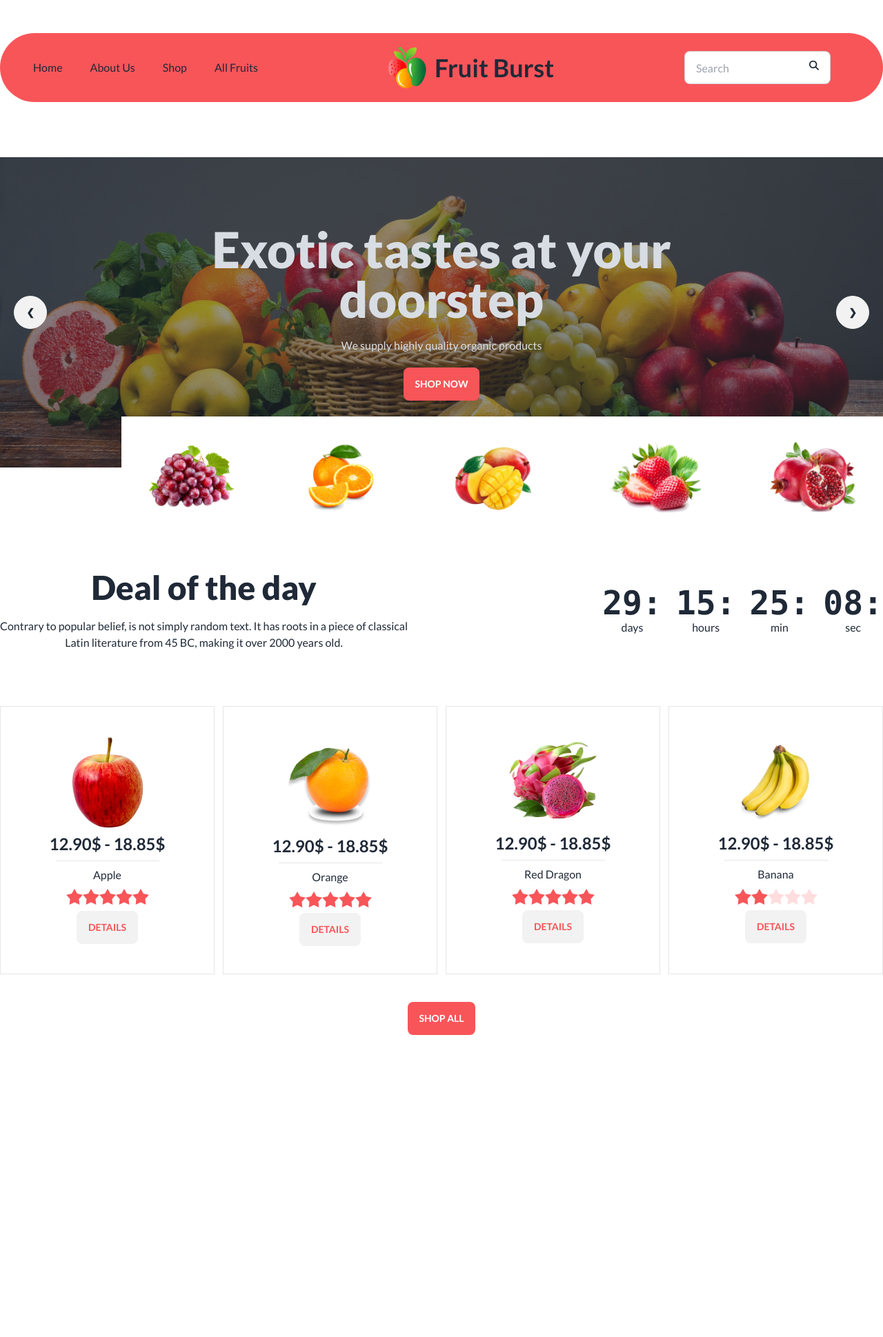
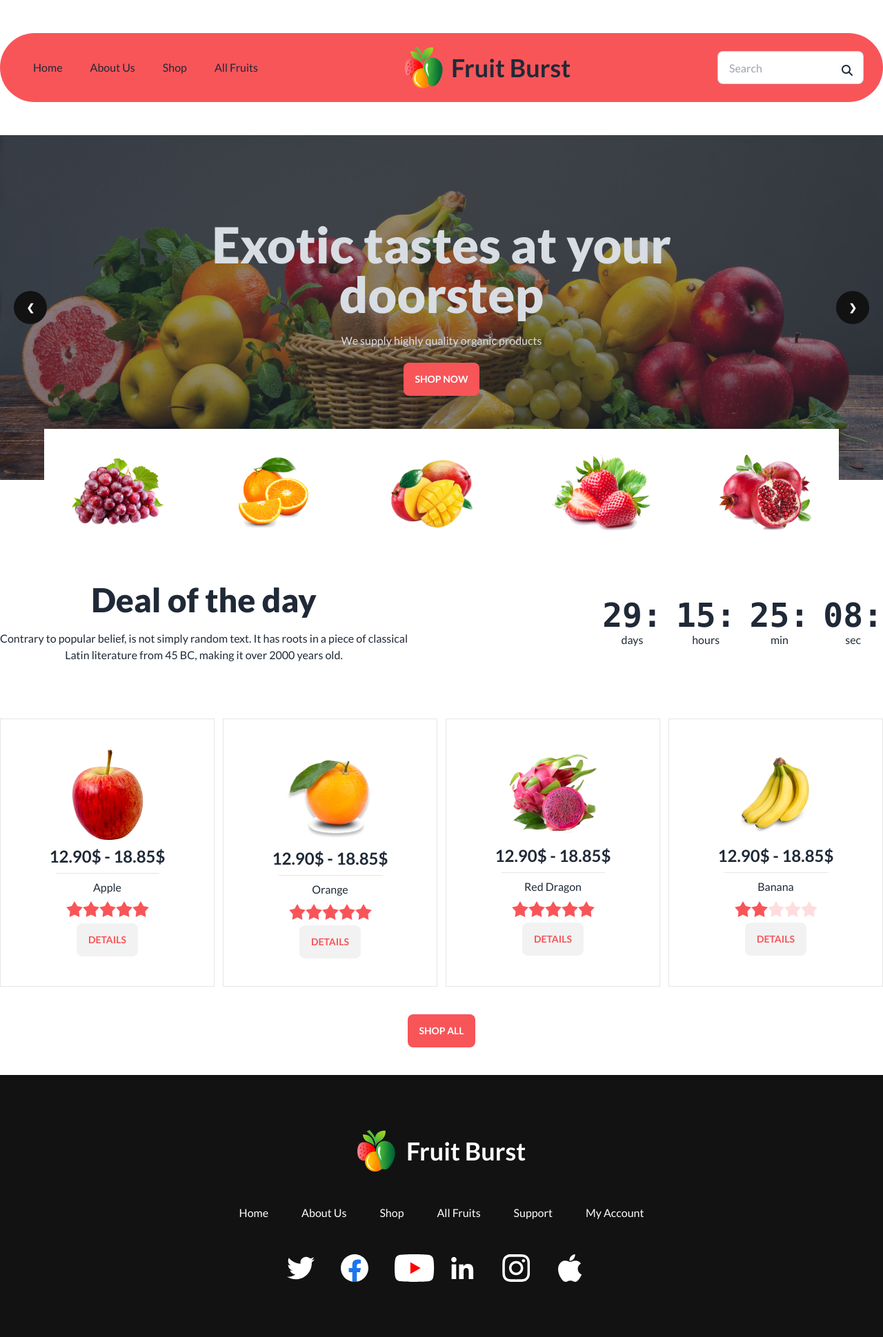
Before and after one commit to Shohanur6464/Fruit-Brust-Website, a plain HTML site: page index.html in a window 1280 px wide. Shown: the whole page at 69% size. Before the commit the page ends 1541 px from the top, so only its background shows below. Drawn offline with nearby package versions, Linux system fonts and the light colour scheme; grey boxes are pictures that could not be loaded.

Commit message:
added footer section

```diff
--- a/index.html
+++ b/index.html
@@ -73,9 +73,8 @@
                     <div class="relative form-control">
                         <input type="text" placeholder="Search" class="input input-bordered w-28 md:w-auto" />
                     </div>
-                    <div class="dropdown dropdown-end">
-                        <label tabindex="0" class="btn btn-ghost btn-circle avatar">
-                            <div class="absolute -ml-28">
+                    <div>
+                            <div class="absolute -ml-10 -mt-2">
                                 <i class="fa-solid fa-magnifying-glass"></i>
                             </div>
                         </label>
@@ -85,7 +84,7 @@
         </nav>
         <!-- banner section -->
         <div>
-            <div class="container mx-auto relative z-10 carousel mt-20 lg:h-[450px]">
+            <div class="container relative z-10 h-[500px] carousel mt-12">
                 <div id="s-1" class="hero carousel-item relative" style="background-image: url(images/banner1.png);">
                     <div class="hero-overlay bg-opacity-2  0"></div>
                     <div class="hero-content text-center text-neutral-content">
@@ -96,8 +95,8 @@
                         </div>
                     </div>
                     <div class="absolute flex justify-between transform -translate-y-1/2 left-5 right-5 top-1/2">
-                        <a href="#s-4" class="btn btn-circle">❮</a>
-                        <a href="#s-2" class="btn btn-circle">❯</a>
+                        <a href="#s-4" class="btn btn-circle text-white border-none bg-[#121212]">❮</a>
+                        <a href="#s-2" class="btn btn-circle text-white border-none bg-[#121212]">❯</a>
                     </div>
                 </div>
                 <div id="s-2" class="hero carousel-item relative" style="background-image: url(images/banner2.png);">
@@ -110,8 +109,8 @@
                         </div>
                     </div>
                     <div class="absolute flex justify-between transform -translate-y-1/2 left-5 right-5 top-1/2">
-                        <a href="#s-1" class="btn btn-circle">❮</a>
-                        <a href="#s-3" class="btn btn-circle">❯</a>
+                        <a href="#s-1" class="btn btn-circle text-white border-none bg-[#121212]">❮</a>
+                        <a href="#s-3" class="btn btn-circle text-white border-none bg-[#121212]">❯</a>
                     </div>
                 </div>
                 <div id="s-3" class="hero carousel-item relative" style="background-image: url(images/banner3.png);">
@@ -124,8 +123,8 @@
                         </div>
                     </div>
                     <div class="absolute flex justify-between transform -translate-y-1/2 left-5 right-5 top-1/2">
-                        <a href="#s-2" class="btn btn-circle">❮</a>
-                        <a href="#s-4" class="btn btn-circle">❯</a>
+                        <a href="#s-2" class="btn btn-circle text-white border-none bg-[#121212]">❮</a>
+                        <a href="#s-4" class="btn btn-circle text-white border-none bg-[#121212]">❯</a>
                     </div>
                 </div>
                 <div id="s-4" class="hero carousel-item relative" style="background-image: url(images/banner4.png);">
@@ -138,13 +137,12 @@
                         </div>
                     </div>
                     <div class="absolute flex justify-between transform -translate-y-1/2 left-5 right-5 top-1/2">
-                        <a href="#s-3" class="btn btn-circle">❮</a>
-                        <a href="#s-1" class="btn btn-circle">❯</a>
+                        <a href="#s-3" class="btn btn-circle text-white border-none bg-[#121212]">❮</a>
+                        <a href="#s-1" class="btn btn-circle text-white border-none bg-[#121212]">❯</a>
                     </div>
                 </div>
-
             </div>
-            <div class="lg:absolute flex flex-row h-52 z-20 gap-24 p-9 bg-white -mt-20 ml-44">
+            <div class="lg:absolute flex flex-row h-52 z-20 gap-24 p-9 bg-white -mt-20 ml-16">
                 <div>
                     <img src="images/fruit1.png" alt="">
                 </div>
@@ -422,7 +420,41 @@
                 <button class="btn bg-button-primary text-white border-none">Shop All</button>
             </div>
         </section>
+
     </main>
+
+    <footer class="bg-[#121212]">
+        <div class="flex flex-col justify-center items-center p-20 gap-12">
+            <div class="flex flex-row items-center gap-4">
+                <div>
+                    <img src="images/logo.png" alt="">
+                </div>
+                <div>
+                    <h3 class="text-4xl font-bold text-white">Fruit Burst</h3>
+                </div>
+            </div>
+            <div>
+                <ul  class="flex flex-row flex-wrap justify-center items-center text-white gap-12">
+                    <li><a href="">Home</a></li>
+                    <li><a href="">About Us</a></li>
+                    <li><a href="">Shop</a></li>
+                    <li><a href="">All Fruits</a></li>
+                    <li><a href="">Support</a></li>
+                    <li><a href="">My Account</a></li>
+                </ul>
+            </div>
+            <div class="grid grid-cols-6 gap-5">
+                <a href=""><img src="images/twitter 1.svg" alt=""></a>
+                <a href=""><img src="images/facebook 1.svg" alt=""></a>
+                <a href=""><img src="images/Group 49.svg" alt=""></a>
+                <a href=""><img src="images/linkedin 1.svg" alt=""></a>
+                <a href=""><img src="images/instagram 1.svg" alt=""></a>
+                <a href=""><img src="images/apple 1.svg" alt=""></a>
+
+            </div>
+        </div>
+
+    </footer>
 
 </body>
 
```
Also changed, not shown: images/Group 49.svg (added), images/apple 1.svg (added), images/facebook 1.svg (added), images/instagram 1.svg (added), images/linkedin 1.svg (added), images/twitter 1.svg (added).
